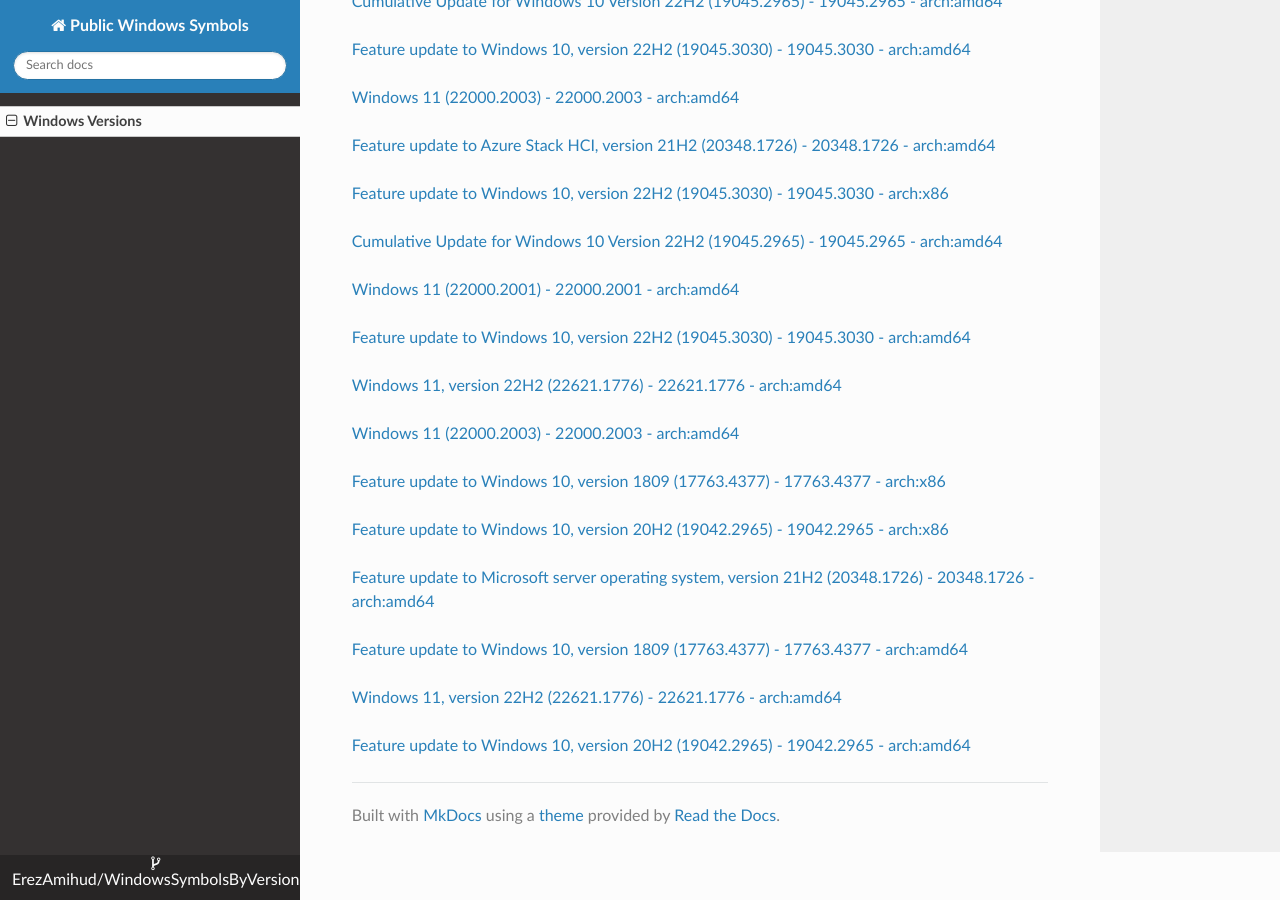
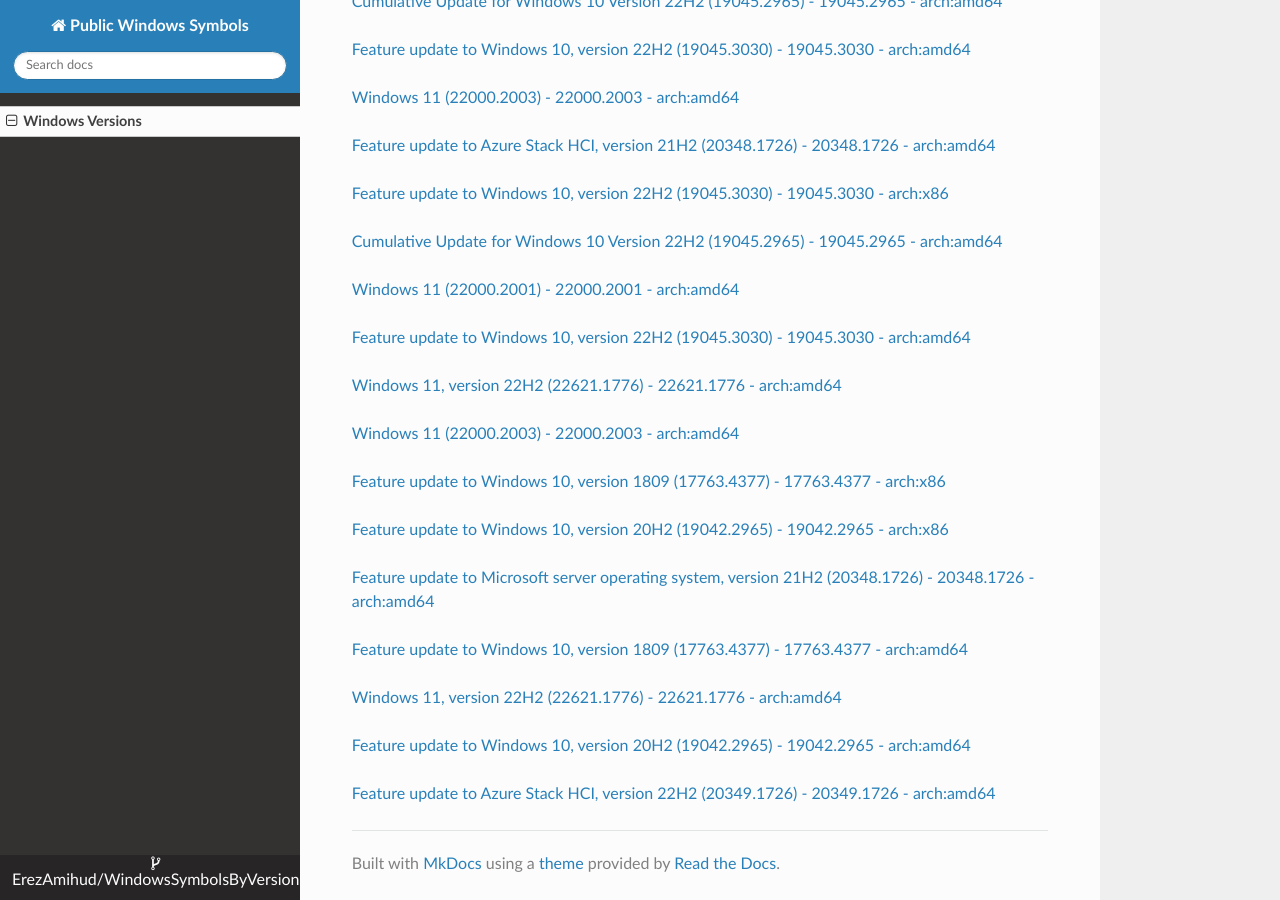
Before and after one commit to ErezAmihud/WindowsSymbolsByVersion, an MkDocs documentation site: the page built from docs/index.md, in a window 1280 px wide and 900 px high, scrolled down 31301 px. Built offline with MkDocs 1.6.1, drawn with Linux system fonts in a browser that asks for light colours; nearby versions of some CDN libraries.

Commit message:
Automated commit, add manifest for 79a1da43-2a79-4817-92d4-8f7adbb5601c

```diff
--- a/docs/index.md
+++ b/docs/index.md
@@ -1801,3 +1801,6 @@
 
 
 [Feature update to Windows 10, version 20H2 (19042.2965) - 19042.2965 - arch:amd64](https://github.com/ErezAmihud/WindowsSymbolsByVersion/blob/main/manifests/41b54cec-4f79-4fad-81d2-282beea4b859.manifest)
+
+
+[Feature update to Azure Stack HCI, version 22H2 (20349.1726) - 20349.1726 - arch:amd64](https://github.com/ErezAmihud/WindowsSymbolsByVersion/blob/main/manifests/79a1da43-2a79-4817-92d4-8f7adbb5601c.manifest)
```
Also changed, not shown: process_builds.json (+1 -1 lines), 1 other file.
